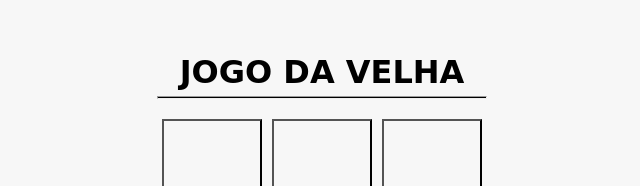
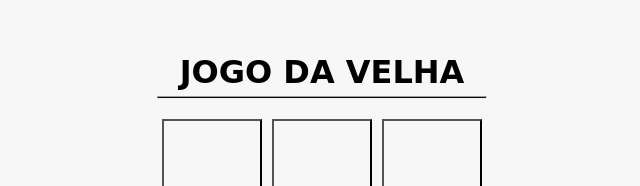
Before and after one commit to RodrigoAugusto971/jogodavelha, a plain HTML site: page index.html in a window 1280 px wide. Shown: the part 135-321 px from the top of the page, without its empty margins (318-958 px from the left). Drawn offline with Linux system fonts and the light colour scheme.

Commit message:
jogo da velha

```diff
--- a/style.css
+++ b/style.css
@@ -26,7 +26,7 @@ h1 {
 hr {
   font-weight: bold;
   height: 3px;
-  background: black;
+  background: #030a41;
   margin-bottom: 10px;
 }
 
```
